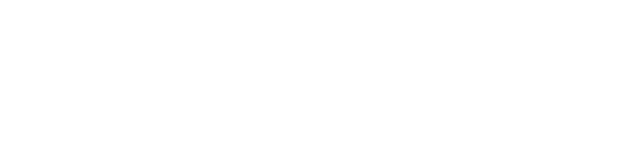
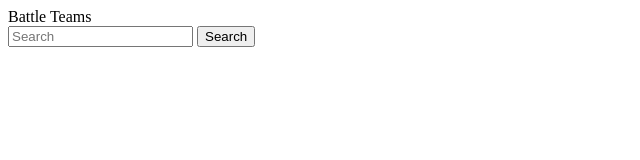
Before and after one commit to StamperM/velocirapt-vars--pokedex, a plain HTML site: page index.html in a window 1280 px wide. Shown: the whole page, without its empty margins (0-640 px from the left). Drawn offline with Linux system fonts and the light colour scheme.

Commit message:
fixing mistake

```diff
--- a/index.html
+++ b/index.html
@@ -8,6 +8,18 @@
     <title>Document</title>
 </head>
 <body>
+    <header>
+        <nav class="navbar navbar-light bg-light">
+            <div class="container-fluid">
+              <a class="navbar-brand">Battle Teams</a>
+              <form class="d-flex">
+                <input class="form-control me-2" type="search" placeholder="Search" aria-label="Search">
+                <button class="btn btn-outline-success" type="submit">Search</button>
+              </form>
+            </div>
+          </nav>
+    </header>
+
 
     <script src="./assets/js/script.js"></script>
 </body>
```
